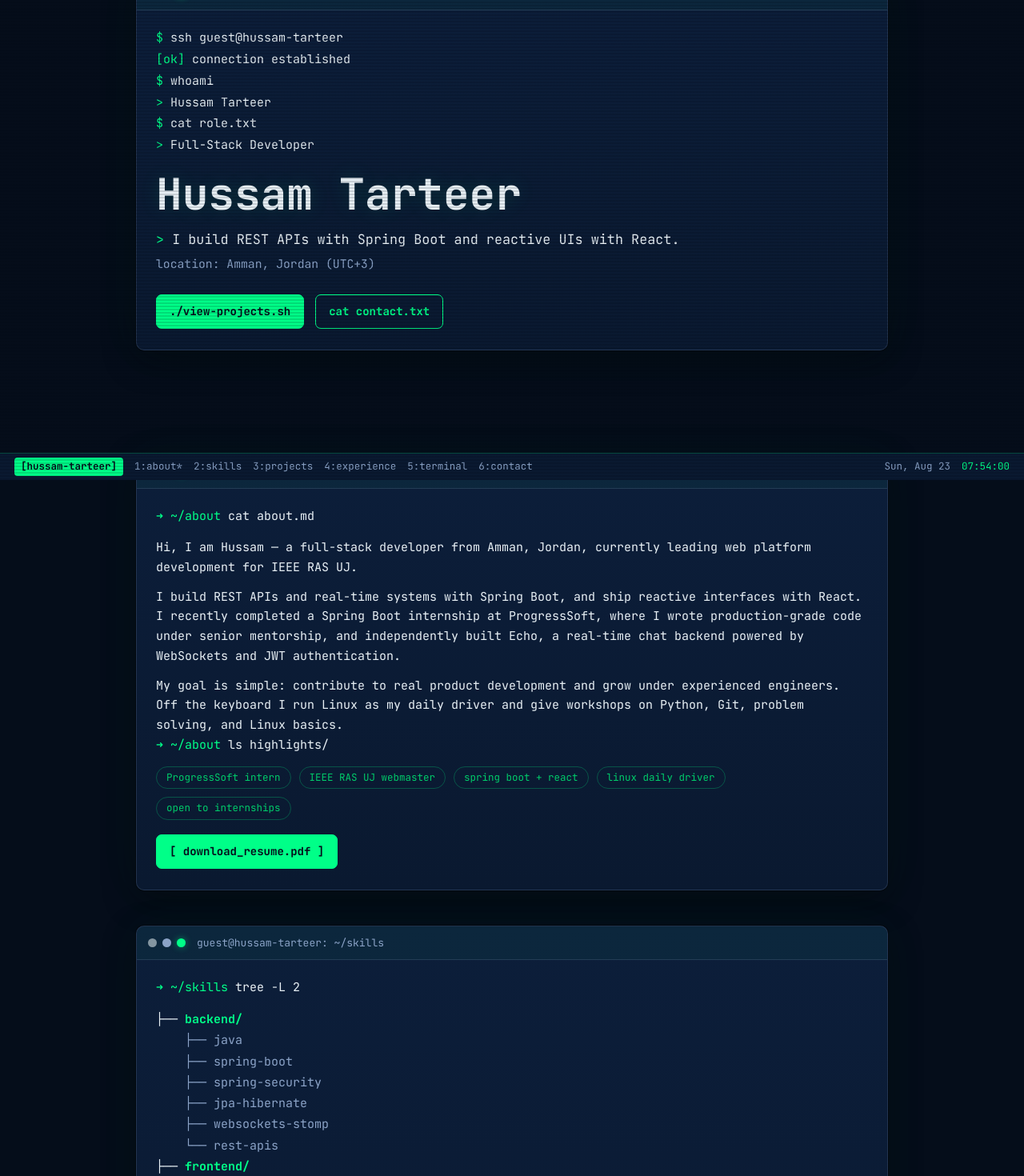
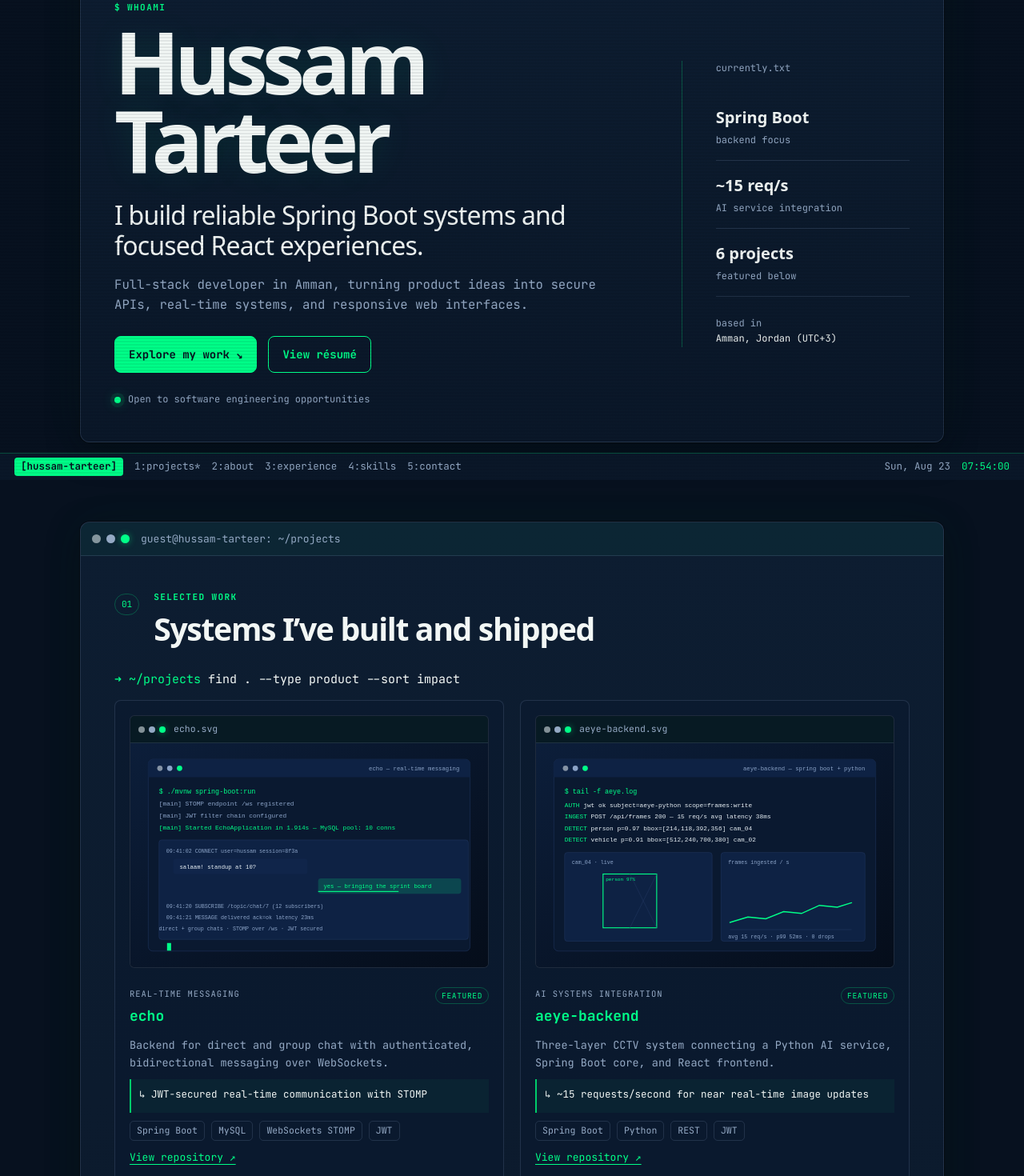
Before and after one commit to hustarico/newPortfolio, a React (Vite) app: page / in a window 1280 px wide. Shown: the part 200-1670 px from the top of the page at 80% size. Built offline with nearby package versions, Linux system fonts and the light colour scheme.

Commit message:
first try with codex

```diff
--- a/index.html
+++ b/index.html
@@ -4,8 +4,12 @@
     <meta charset="UTF-8" />
     <link rel="icon" type="image/svg+xml" href="/favicon.svg" />
     <meta name="viewport" content="width=device-width, initial-scale=1.0" />
-    <meta name="description" content="Hussam Tarteer — Full-Stack Developer. Spring Boot, React, MySQL, PostgreSQL, Linux." />
-    <title>hussam@tarteer: ~</title>
+    <meta name="description" content="Hussam Tarteer is a full-stack developer in Amman building reliable Spring Boot systems, real-time APIs, and focused React experiences." />
+    <meta name="theme-color" content="#07111f" />
+    <meta property="og:title" content="Hussam Tarteer — Full-Stack Developer" />
+    <meta property="og:description" content="Spring Boot systems, real-time APIs, and focused React experiences." />
+    <meta property="og:type" content="website" />
+    <title>Hussam Tarteer — Full-Stack Developer</title>
     <link rel="preconnect" href="https://fonts.googleapis.com" />
     <link rel="preconnect" href="https://fonts.gstatic.com" crossorigin />
     <link
--- a/src/App.jsx
+++ b/src/App.jsx
@@ -15,12 +15,12 @@ export default function App() {
       <TitleBar />
       <main className="container">
         <Hero />
+        <Projects />
         <About />
+        <Experience />
         <Skills />
-        <Projects />
-        <Experience />
+        <Contact />
         <InteractiveTerminal />
-        <Contact />
       </main>
       <StatusBar />
     </>
--- a/src/components/About.jsx
+++ b/src/components/About.jsx
@@ -4,6 +4,10 @@ import { profile } from '../data/content'
 export default function About() {
   return (
     <TermWindow id="about" path={`${profile.user}@${profile.host}: ~/about`}>
+      <div className="section-heading">
+        <span className="section-index">02</span>
+        <div><p className="eyebrow">A little context</p><h2>How I work</h2></div>
+      </div>
       <p className="cmd">
         <span className="prompt">➜ ~/about</span> cat about.md
       </p>
@@ -16,14 +20,13 @@ export default function About() {
         <span className="prompt">➜ ~/about</span> ls highlights/
       </p>
       <div className="chips">
-        <span className="chip">ProgressSoft intern</span>
+        <span className="chip">ProgressSoft alumnus</span>
         <span className="chip">IEEE RAS UJ webmaster</span>
-        <span className="chip">spring boot + react</span>
-        <span className="chip">linux daily driver</span>
-        <span className="chip">open to internships</span>
+        <span className="chip">Spring Boot + React</span>
+        <span className="chip">Linux daily driver</span>
       </div>
-      <a className="btn" href={profile.resumeUrl} download>
-        [ download_resume.pdf ]
+      <a className="text-link" href={profile.resumeUrl} target="_blank" rel="noreferrer">
+        Open full résumé <span aria-hidden="true">↗</span>
       </a>
     </TermWindow>
   )
--- a/src/components/Experience.jsx
+++ b/src/components/Experience.jsx
@@ -4,6 +4,10 @@ import { profile, experience, education } from '../data/content'
 export default function Experience() {
   return (
     <TermWindow id="experience" path={`${profile.user}@${profile.host}: ~/experience`}>
+      <div className="section-heading">
+        <span className="section-index">03</span>
+        <div><p className="eyebrow">Experience</p><h2>Learning in real teams</h2></div>
+      </div>
       <p className="cmd">
         <span className="prompt">➜ ~/experience</span> cat career.log
       </p>
--- a/src/components/Hero.jsx
+++ b/src/components/Hero.jsx
@@ -1,44 +1,38 @@
 import TermWindow from './TermWindow'
-import { profile, heroLines } from '../data/content'
-import useTypewriter from '../hooks/useTypewriter'
+import { profile } from '../data/content'
 
 export default function Hero() {
-  const { typed, active, done } = useTypewriter(heroLines)
-
   return (
     <div className="hero" id="top">
       <TermWindow path={`${profile.user}@${profile.host}: ~ — zsh`}>
-        <div className="hero-lines">
-          {typed.map((l, i) => (
-            <p key={i} className="hero-line">
-              <span className="prompt">{l.pre}</span>
-              {l.text}
-            </p>
-          ))}
-          {!done && (
-            <p className="hero-line">
-              {active}
-              <span className="cursor" aria-hidden="true" />
-            </p>
-          )}
-          {done && (
-            <>
-              <h1 className="hero-name">
-                {profile.name}
-                <span className="cursor" aria-hidden="true" />
-              </h1>
-              <p className="hero-tagline">
-                <span className="prompt">&gt;</span> {profile.tagline}
-              </p>
-              <p className="hero-loc">
-                <span className="dim">location:</span> {profile.location}
-              </p>
-              <div className="hero-actions">
-                <a className="btn" href="#projects">./view-projects.sh</a>
-                <a className="btn btn-ghost" href="#contact">cat contact.txt</a>
-              </div>
-            </>
-          )}
+        <div className="hero-grid">
+          <div className="hero-copy">
+            <p className="eyebrow"><span className="prompt">$</span> whoami</p>
+            <h1 className="hero-name">{profile.name}</h1>
+            <p className="hero-tagline">{profile.tagline}</p>
+            <p className="hero-intro">{profile.intro}</p>
+            <div className="hero-actions">
+              <a className="btn" href="#projects">Explore my work <span aria-hidden="true">↘</span></a>
+              <a className="btn btn-ghost" href={profile.resumeUrl} target="_blank" rel="noreferrer">View résumé</a>
+            </div>
+            <p className="availability"><span className="availability-dot" aria-hidden="true" />{profile.availability}</p>
+          </div>
+          <aside className="hero-proof" aria-label="At a glance">
+            <p className="proof-label">currently.txt</p>
+            <div className="proof-item">
+              <strong>Spring Boot</strong>
+              <span>backend focus</span>
+            </div>
+            <div className="proof-item">
+              <strong>~15 req/s</strong>
+              <span>AI service integration</span>
+            </div>
+            <div className="proof-item">
+              <strong>6 projects</strong>
+              <span>featured below</span>
+            </div>
+            <div className="proof-location"><span className="dim">based in</span><br />{profile.location}</div>
+          </aside>
         </div>
       </TermWindow>
     </div>
--- a/src/components/Projects.jsx
+++ b/src/components/Projects.jsx
@@ -4,12 +4,16 @@ import { profile, projects } from '../data/content'
 export default function Projects() {
   return (
     <TermWindow id="projects" path={`${profile.user}@${profile.host}: ~/projects`}>
+      <div className="section-heading">
+        <span className="section-index">01</span>
+        <div><p className="eyebrow">Selected work</p><h2>Systems I’ve built and shipped</h2></div>
+      </div>
       <p className="cmd">
-        <span className="prompt">➜ ~/projects</span> ls -la
+        <span className="prompt">➜ ~/projects</span> find . --type product --sort impact
       </p>
       <div className="projects-grid">
         {projects.map((p) => (
-          <article key={p.name} className="project-card">
+          <article key={p.name} className={`project-card${p.featured ? ' featured' : ''}`}>
             <figure className="project-shot">
               <span className="shot-bar">
                 <span className="dots" aria-hidden="true">
@@ -35,12 +39,14 @@ export default function Projects() {
               )}
             </figure>
             <div className="project-head">
-              <span className="perm dim">drwxr-xr-x</span>
-              <a href={p.repo} target="_blank" rel="noreferrer" className="project-name">
-                {p.name}/
-              </a>
+              <div>
+                <span className="project-label">{p.label}</span>
+                <h3 className="project-name">{p.name}</h3>
+              </div>
+              {p.featured && <span className="featured-mark">featured</span>}
             </div>
             <p className="project-desc">{p.desc}</p>
+            <p className="project-impact"><span aria-hidden="true">↳</span> {p.impact}</p>
             <div className="tags">
               {p.tech.map((t) => (
                 <span key={t} className="tag">{t}</span>
@@ -48,8 +54,8 @@ export default function Projects() {
             </div>
             {(p.repo || p.demo) && (
               <div className="project-links">
-                {p.repo && <a href={p.repo} target="_blank" rel="noreferrer">[ git_repo ]</a>}
-                {p.demo && <a href={p.demo} target="_blank" rel="noreferrer">[ live_demo ]</a>}
+                {p.repo && <a href={p.repo} target="_blank" rel="noreferrer">View repository ↗</a>}
+                {p.demo && <a href={p.demo} target="_blank" rel="noreferrer">Live product ↗</a>}
               </div>
             )}
           </article>
--- a/src/components/Skills.jsx
+++ b/src/components/Skills.jsx
@@ -4,6 +4,10 @@ import { profile, skills } from '../data/content'
 export default function Skills() {
   return (
     <TermWindow id="skills" path={`${profile.user}@${profile.host}: ~/skills`}>
+      <div className="section-heading">
+        <span className="section-index">04</span>
+        <div><p className="eyebrow">Toolkit</p><h2>Technologies I use to deliver</h2></div>
+      </div>
       <p className="cmd">
         <span className="prompt">➜ ~/skills</span> tree -L 2
       </p>
--- a/src/components/TitleBar.jsx
+++ b/src/components/TitleBar.jsx
@@ -23,7 +23,7 @@ export default function TitleBar() {
             <a key={l.href} href={l.href}>{l.label}</a>
           ))}
         </nav>
-        <a className="cta-mini" href="#contact">hire_me</a>
+        <a className="cta-mini" href="#contact">Let’s talk</a>
         <button
           type="button"
           className={`burger${open ? ' open' : ''}`}
--- a/src/data/content.js
+++ b/src/data/content.js
@@ -6,15 +6,17 @@ export const profile = {
   location: 'Amman, Jordan (UTC+3)',
   email: 'hussamcodes@gmail.com',
   resumeUrl: '/hussam-tarteer-resume.pdf',
-  tagline: 'I build REST APIs with Spring Boot and reactive UIs with React.',
+  tagline: 'I build reliable Spring Boot systems and focused React experiences.',
+  intro: 'Full-stack developer in Amman, turning product ideas into secure APIs, real-time systems, and responsive web interfaces.',
+  availability: 'Open to software engineering opportunities',
   about: [
-    'Hi, I am Hussam — a full-stack developer from Amman, Jordan, currently leading web platform development for IEEE RAS UJ.',
-    'I build REST APIs and real-time systems with Spring Boot, and ship reactive interfaces with React. I recently completed a Spring Boot internship at ProgressSoft, where I wrote production-grade code under senior mentorship, and independently built Echo, a real-time chat backend powered by WebSockets and JWT authentication.',
-    'My goal is simple: contribute to real product development and grow under experienced engineers. Off the keyboard I run Linux as my daily driver and give workshops on Python, Git, problem solving, and Linux basics.',
+    'I am a full-stack developer who gravitates toward backend-heavy products: clear domain models, secure REST APIs, real-time communication, and interfaces that make the underlying system feel simple.',
+    'At ProgressSoft, I built and tested Spring Boot applications under senior mentorship. At IEEE RAS UJ, I lead web platform development and turn what I learn into workshops on Python, Git, problem solving, and Linux.',
+    'I care about code that is understandable after the demo is over. My daily toolkit is Java, Spring Boot, React, relational databases, Docker, Git, and Linux.',
   ],
   socials: [
     { label: 'github', url: 'https://github.com/hustarico', handle: '@hustarico' },
-    { label: 'website', url: 'https://hussamtarteer.netlify.app', handle: 'hussamtarteer.netlify.app' },
+    { label: 'email', url: 'mailto:hussamcodes@gmail.com', handle: 'hussamcodes@gmail.com' },
   ],
 }
 
@@ -71,43 +73,58 @@ export const skills = [
 export const projects = [
   {
     name: 'echo',
+    label: 'Real-time messaging',
+    featured: true,
     image: '/screenshots/echo.svg',
-    desc: 'Real-time messaging platform backend — direct and group chats with secure auth.',
+    desc: 'Backend for direct and group chat with authenticated, bidirectional messaging over WebSockets.',
+    impact: 'JWT-secured real-time communication with STOMP',
     tech: ['Spring Boot', 'MySQL', 'WebSockets STOMP', 'JWT'],
     repo: 'https://github.com/hustarico/echo',
   },
   {
     name: 'aeye-backend',
+    label: 'AI systems integration',
+    featured: true,
     image: '/screenshots/aeye-backend.svg',
-    desc: 'AI-powered CCTV system: Python AI layer talking to a Spring Boot core over REST at ~15 req/s for near real-time image updates.',
+    desc: 'Three-layer CCTV system connecting a Python AI service, Spring Boot core, and React frontend.',
+    impact: '~15 requests/second for near real-time image updates',
     tech: ['Spring Boot', 'Python', 'REST', 'JWT'],
     repo: 'https://github.com/hustarico/aeye-backend',
   },
   {
     name: 'geeks-league-backend',
+    label: 'Production REST API',
+    featured: true,
     image: '/screenshots/geeks-league.svg',
-    desc: 'REST API for the IEEE CS JU Geeks League platform — live in production on Render.',
+    desc: 'Spring Boot and MySQL API powering the IEEE CS JU Geeks League platform.',
+    impact: 'Deployed on Render and serving production traffic',
     tech: ['Spring Boot', 'MySQL', 'Render'],
     repo: 'https://github.com/hustarico/geeksLeagueBackend',
   },
   {
     name: 'streakr',
+    label: 'Productivity web app',
     image: '/screenshots/streakr.svg',
     desc: 'Client-side React productivity tool with streak tracking and session analytics — no backend, no accounts, instant load.',
+    impact: 'Zero-signup experience with local-first persistence',
     tech: ['React', 'localStorage', 'Netlify'],
     demo: 'https://streakr-study.netlify.app',
   },
   {
     name: 'smart-cell-website',
+    label: 'Client website',
     image: '/screenshots/smart-cell.svg',
     desc: 'Responsive portfolio website for Smart Cell company — shipped with a two-person team using Git.',
+    impact: 'Live company web presence at ses-jo.com',
     tech: ['HTML/CSS', 'JavaScript', 'Git'],
     demo: 'https://ses-jo.com',
   },
   {
     name: 'ieee-ras-uj-website',
+    label: 'Team platform',
     image: '/screenshots/ieee-ras-uj.svg',
     desc: 'Official team website for IEEE RAS UJ — designed and built with ReactJS (ongoing).',
+    impact: 'Responsive platform for the university branch',
     tech: ['ReactJS', 'Responsive Design'],
     repo: 'https://github.com/hustarico/IEEE-RAS-UJ-WEBSITE',
   },
@@ -152,10 +169,9 @@ export const education = {
 export const socials = profile.socials
 
 export const navLinks = [
+  { href: '#projects', label: './projects' },
   { href: '#about', label: './about' },
+  { href: '#experience', label: './experience' },
   { href: '#skills', label: './skills' },
-  { href: '#projects', label: './projects' },
-  { href: '#experience', label: './experience' },
-  { href: '#terminal', label: './terminal' },
   { href: '#contact', label: './contact' },
 ]
--- a/src/index.css
+++ b/src/index.css
@@ -1,14 +1,14 @@
 :root {
-  --navy-950: #050d1a;
-  --navy-900: #0a1930;
-  --navy-850: #0c1e3a;
-  --navy-800: #10254a;
+  --navy-950: #07111f;
+  --navy-900: #0a1728;
+  --navy-850: #0d1d31;
+  --navy-800: #122742;
   --navy-700: #1b3a6b;
   --green: #00ff88;
   --green-dim: #00cc6a;
   --green-glow: rgba(0, 255, 136, 0.45);
-  --white: #e8f0f5;
-  --muted: #8ba3c7;
+  --white: #f2f7f5;
+  --muted: #94a9c4;
   --border: rgba(139, 163, 199, 0.18);
   --border-green: rgba(0, 255, 136, 0.25);
 }
@@ -41,6 +41,14 @@ body {
   -webkit-font-smoothing: antialiased;
 }
 
+a:focus-visible,
+button:focus-visible,
+input:focus-visible,
+textarea:focus-visible {
+  outline: 2px solid var(--green);
+  outline-offset: 3px;
+}
+
 ::selection {
   background: var(--green);
   color: var(--navy-950);
@@ -68,7 +76,7 @@ body {
   background: repeating-linear-gradient(
     to bottom,
     transparent 0 2px,
-    rgba(2, 8, 20, 0.14) 2px 4px
+    rgba(2, 8, 20, 0.07) 2px 4px
   );
 }
 
@@ -173,18 +181,18 @@ body {
 }
 
 .container {
-  max-width: 980px;
+  max-width: 1120px;
   margin: 0 auto;
   padding: 84px 20px 96px;
   display: flex;
   flex-direction: column;
-  gap: 44px;
+  gap: 68px;
 }
 
 .term-window {
   background: linear-gradient(180deg, var(--navy-850), var(--navy-900));
   border: 1px solid var(--border);
-  border-radius: 10px;
+  border-radius: 12px;
   overflow: hidden;
   box-shadow:
     0 0 0 1px rgba(0, 0, 0, 0.4),
@@ -194,7 +202,7 @@ body {
 }
 
 .term-window:hover {
-  border-color: var(--border-green);
+  border-color: rgba(0, 255, 136, 0.36);
 }
 
 .term-bar {
@@ -241,7 +249,40 @@ body {
 }
 
 .term-body {
-  padding: 22px 24px 26px;
+  padding: clamp(22px, 4vw, 42px);
+}
+
+.section-heading {
+  display: flex;
+  align-items: flex-start;
+  gap: 18px;
+  margin-bottom: 30px;
+}
+
+.section-heading h2 {
+  max-width: 760px;
+  font-family: system-ui, -apple-system, BlinkMacSystemFont, 'Segoe UI', sans-serif;
+  font-size: clamp(1.65rem, 4vw, 2.45rem);
+  line-height: 1.1;
+  letter-spacing: -0.035em;
+}
+
+.section-index {
+  color: var(--green);
+  border: 1px solid var(--border-green);
+  border-radius: 999px;
+  padding: 3px 8px;
+  font-size: 11px;
+  margin-top: 5px;
+}
+
+.eyebrow {
+  color: var(--green);
+  font-size: 11px;
+  font-weight: 700;
+  letter-spacing: 0.13em;
+  text-transform: uppercase;
+  margin-bottom: 8px;
 }
 
 .cmd {
@@ -281,8 +322,8 @@ body {
 }
 
 .hero {
-  min-height: calc(100vh - 160px);
-  min-height: calc(100svh - 160px);
+  min-height: min(780px, calc(100vh - 100px));
+  min-height: min(780px, calc(100svh - 100px));
   display: flex;
   align-items: center;
   scroll-margin-top: 76px;
@@ -292,35 +333,38 @@ body {
   width: 100%;
 }
 
-.hero-lines {
-  min-height: 320px;
-  display: flex;
-  flex-direction: column;
-  justify-content: center;
-}
-
-.hero-line {
-  white-space: pre-wrap;
-  margin-bottom: 2px;
+.hero-grid {
+  display: grid;
+  grid-template-columns: minmax(0, 1.55fr) minmax(260px, 0.7fr);
+  gap: clamp(36px, 6vw, 80px);
+  align-items: center;
+  min-height: 430px;
 }
 
 .hero-name {
-  font-size: clamp(2rem, 6vw, 3.4rem);
-  line-height: 1.2;
-  margin-top: 14px;
+  max-width: 700px;
+  font-family: system-ui, -apple-system, BlinkMacSystemFont, 'Segoe UI', sans-serif;
+  font-size: clamp(3.2rem, 9vw, 6.7rem);
+  line-height: 0.92;
+  letter-spacing: -0.065em;
   color: var(--white);
-  text-shadow: 0 0 24px rgba(0, 255, 136, 0.15);
+  text-shadow: 0 0 40px rgba(0, 255, 136, 0.1);
 }
 
 .hero-tagline {
-  font-size: 1.05rem;
-  margin-top: 8px;
+  max-width: 680px;
+  font-family: system-ui, -apple-system, BlinkMacSystemFont, 'Segoe UI', sans-serif;
+  font-size: clamp(1.35rem, 3vw, 2rem);
+  line-height: 1.2;
+  letter-spacing: -0.025em;
+  margin-top: 26px;
 }
 
-.hero-loc {
+.hero-intro {
+  max-width: 650px;
   color: var(--muted);
-  font-size: 0.92rem;
-  margin-top: 4px;
+  font-size: 0.98rem;
+  margin-top: 16px;
 }
 
 .hero-actions {
@@ -330,16 +374,75 @@ body {
   margin-top: 26px;
 }
 
+.availability {
+  display: flex;
+  align-items: center;
+  gap: 9px;
+  margin-top: 24px;
+  color: var(--muted);
+  font-size: 12px;
+}
+
+.availability-dot {
+  width: 8px;
+  height: 8px;
+  border-radius: 50%;
+  background: var(--green);
+  box-shadow: 0 0 0 5px rgba(0, 255, 136, 0.09), 0 0 15px var(--green-glow);
+}
+
+.hero-proof {
+  border-left: 1px solid var(--border-green);
+  padding-left: clamp(22px, 4vw, 42px);
+}
+
+.proof-label {
+  color: var(--muted);
+  font-size: 12px;
+  margin-bottom: 20px;
+}
+
+.proof-item {
+  padding: 14px 0;
+  border-bottom: 1px solid var(--border);
+}
+
+.proof-item strong,
+.proof-item span {
+  display: block;
+}
+
+.proof-item strong {
+  font-family: system-ui, -apple-system, BlinkMacSystemFont, 'Segoe UI', sans-serif;
+  font-size: 1.25rem;
+}
+
+.proof-item span,
+.proof-location {
+  color: var(--muted);
+  font-size: 12px;
+  margin-top: 3px;
+}
+
+.proof-location {
+  margin-top: 24px;
+  color: var(--white);
+}
+
 .btn {
-  display: inline-block;
+  display: inline-flex;
+  align-items: center;
+  justify-content: center;
+  gap: 8px;
   font-family: inherit;
   font-size: 14px;
   font-weight: 700;
   color: var(--navy-950);
   background: var(--green);
   border: 1px solid var(--green);
-  border-radius: 7px;
-  padding: 9px 16px;
+  border-radius: 8px;
+  min-height: 46px;
+  padding: 10px 17px;
   cursor: pointer;
   text-decoration: none;
   transition: all 0.15s ease;
@@ -359,6 +462,19 @@ body {
 
 .prose p + p {
   margin-top: 12px;
+}
+
+.prose {
+  max-width: 850px;
+  color: var(--muted);
+  font-size: 0.97rem;
+}
+
+.text-link {
+  display: inline-block;
+  color: var(--green);
+  text-underline-offset: 4px;
+  font-weight: 700;
 }
 
 .chips {
@@ -397,14 +513,14 @@ body {
 
 .projects-grid {
   display: grid;
-  grid-template-columns: repeat(auto-fill, minmax(min(100%, 280px), 1fr));
-  gap: 16px;
+  grid-template-columns: repeat(2, minmax(0, 1fr));
+  gap: 20px;
 }
 
 .project-card {
   border: 1px solid var(--border);
   border-radius: 8px;
-  padding: 16px;
+  padding: 18px;
   background: rgba(10, 25, 48, 0.6);
   display: flex;
   flex-direction: column;
@@ -477,29 +593,50 @@ body {
 
 .project-head {
   display: flex;
-  align-items: baseline;
+  align-items: flex-start;
+  justify-content: space-between;
   gap: 10px;
   flex-wrap: wrap;
 }
 
-.perm {
-  font-size: 12px;
+.project-label {
+  display: block;
+  color: var(--muted);
+  font-size: 10.5px;
+  text-transform: uppercase;
+  letter-spacing: 0.09em;
+  margin-bottom: 4px;
 }
 
 .project-name {
   color: var(--green);
   font-weight: 700;
-  text-decoration: none;
-  font-size: 16px;
+  font-size: 18px;
 }
-.project-name:hover {
-  text-decoration: underline;
+
+.featured-mark {
+  color: var(--green);
+  border: 1px solid var(--border-green);
+  border-radius: 999px;
+  padding: 2px 7px;
+  font-size: 9.5px;
+  text-transform: uppercase;
+  letter-spacing: 0.07em;
 }
 
 .project-desc {
   color: var(--muted);
   font-size: 13.5px;
   flex-grow: 1;
+}
+
+.project-impact {
+  min-height: 42px;
+  color: var(--white);
+  font-size: 12.5px;
+  padding: 9px 10px;
+  background: rgba(0, 255, 136, 0.045);
+  border-left: 2px solid var(--green-dim);
 }
 
 .tags {
@@ -526,8 +663,9 @@ body {
   gap: 16px;
 }
 .project-links a {
-  color: var(--white);
-  text-decoration: none;
+  color: var(--green);
+  text-decoration: underline;
+  text-underline-offset: 4px;
   font-size: 13px;
   transition: color 0.15s ease;
 }
@@ -537,7 +675,7 @@ body {
 }
 
 .log-entry {
-  margin-bottom: 6px;
+  margin-bottom: 12px;
 }
 
 .log-title {
@@ -613,6 +751,13 @@ body {
   display: grid;
   grid-template-columns: 1.1fr 1fr;
   gap: 32px;
+}
+
+.contact-lead {
+  max-width: 760px;
+  color: var(--muted);
+  margin: -10px 0 26px;
+  font-size: 0.97rem;
 }
 
 .cform {
@@ -777,14 +922,31 @@ body {
     padding: 68px 12px 72px;
     gap: 28px;
   }
+  .hero-grid {
+    grid-template-columns: 1fr;
+    gap: 34px;
+    min-height: 0;
+  }
+  .hero-proof {
+    display: grid;
+    grid-template-columns: repeat(2, minmax(0, 1fr));
+    gap: 0 18px;
+    border-left: 0;
+    border-top: 1px solid var(--border-green);
+    padding: 20px 0 0;
+  }
+  .proof-label,
+  .proof-location {
+    grid-column: 1 / -1;
+  }
+  .projects-grid {
+    grid-template-columns: 1fr;
+  }
   .term-body {
     padding: 16px 14px 20px;
   }
   .hero {
     min-height: auto;
-  }
-  .hero-lines {
-    min-height: 260px;
   }
   .contact-grid {
     grid-template-columns: 1fr;
@@ -801,6 +963,15 @@ body {
 }
 
 @media (max-width: 480px) {
+  .hero-name {
+    font-size: clamp(2.8rem, 16vw, 4.5rem);
+  }
+  .section-heading {
+    gap: 10px;
+  }
+  .section-index {
+    display: none;
+  }
   .iinput {
     flex-wrap: wrap;
     row-gap: 2px;
```
Also changed, not shown: src/components/Contact.jsx (+6 -1 lines), 8 other files (tests, documents, lock files or other folders).
